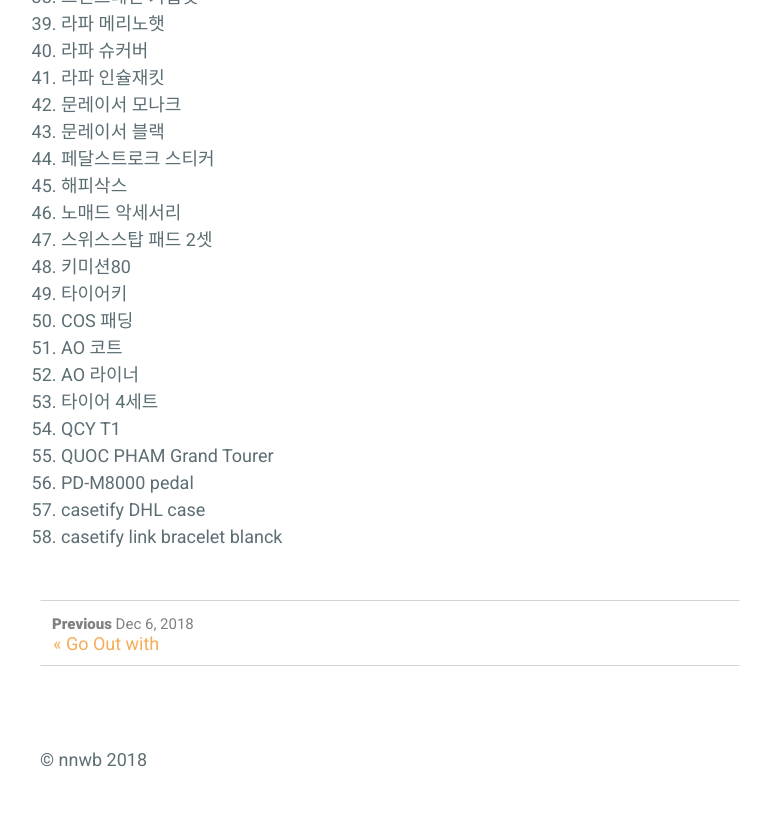
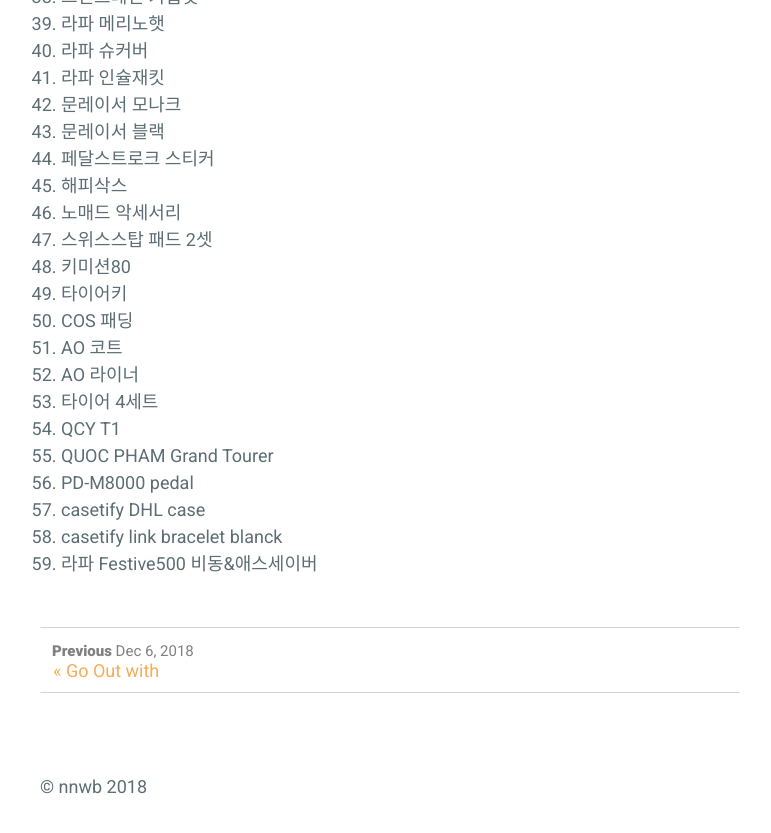
Before and after one commit to nnwb/nnwb.github.io, a Jekyll site: the page built from _posts/2018-12-14-buying2018.md, in a window 1280 px wide and 900 px high, scrolled down 1418 px. Shown: the top 833 px of the window, without its empty margins (250-1021 px from the left). Built offline with Jekyll 4.4.1, drawn with Linux system fonts in a browser that asks for light colours; comment, search, counter and statistics services are not loaded.

Commit message:
Update 2018-12-14-buying2018.md

```diff
--- a/_posts/2018-12-14-buying2018.md
+++ b/_posts/2018-12-14-buying2018.md
@@ -69,3 +69,4 @@ comments: true
 56. PD-M8000 pedal
 57. casetify DHL case
 58. casetify link bracelet blanck
+59. 라파 Festive500 비동&애스세이버
```
